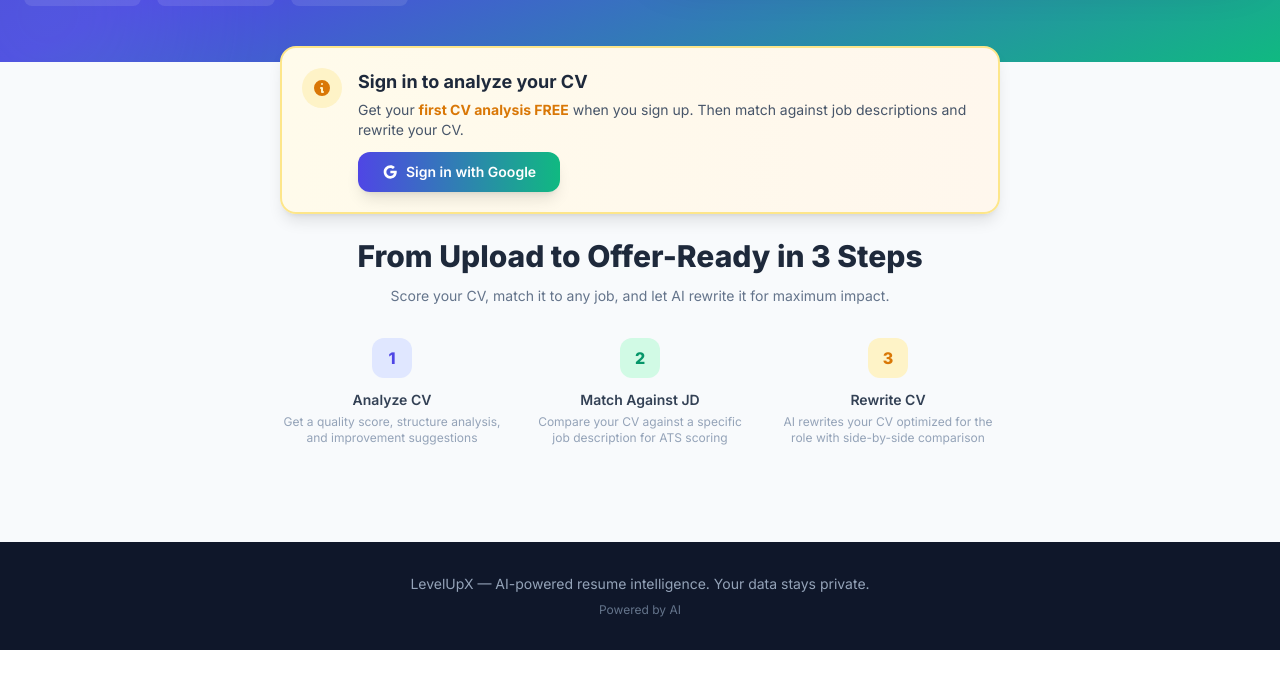
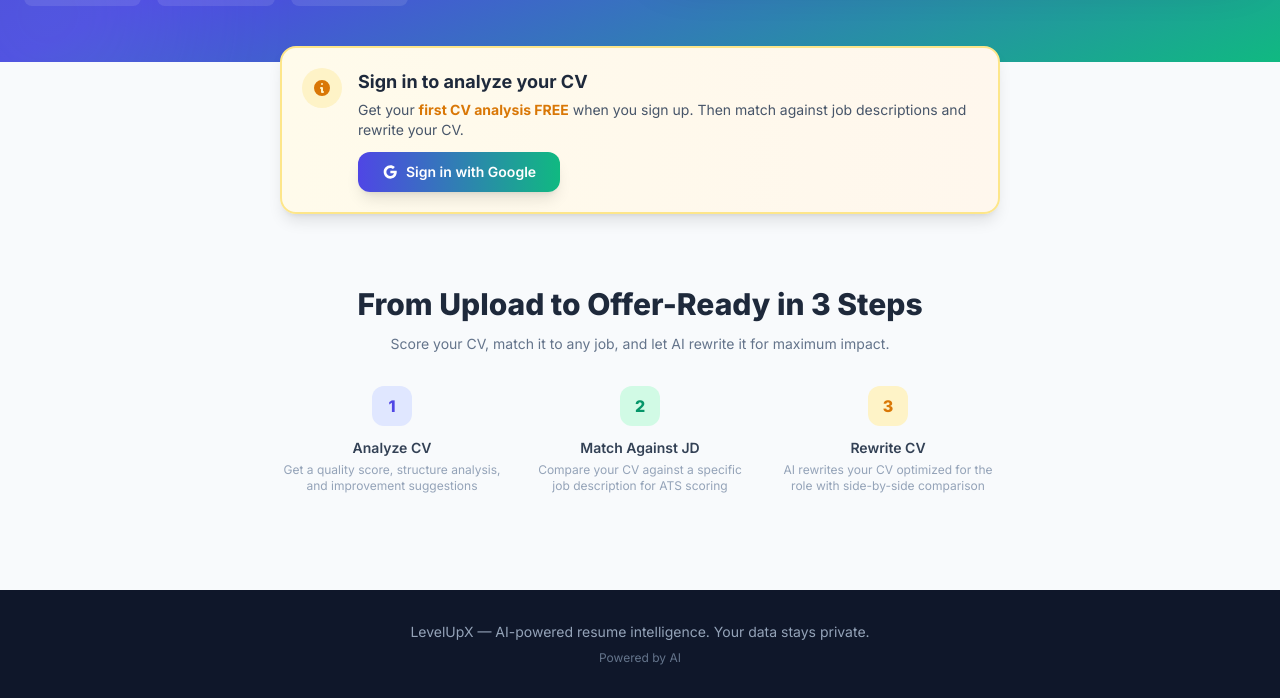
Before and after one commit to Sumant2298/cv-analyzer, a Flask app: page / in a window 1280 px wide. Shown: the part 548-1246 px from the top of the page. Before the commit the page ends 1198 px from the top, so only its background shows below. Run offline with Flask 3, Linux system fonts and the light colour scheme; some libraries are stand-ins or nearby versions.

Commit message:
Add more top padding to How It Works section to clear hero gradient
Co-Authored-By: Claude Opus 4.6 <noreply@anthropic.com>

```diff
--- a/templates/index.html
+++ b/templates/index.html
@@ -279,8 +279,8 @@
 </form>
 
 <!-- How it works -->
-<div class="max-w-3xl mx-auto px-4 sm:px-6 pb-12">
-    <h2 class="text-center text-2xl sm:text-3xl font-extrabold text-slate-800 mb-3 pt-4">From Upload to Offer-Ready in 3 Steps</h2>
+<div class="max-w-3xl mx-auto px-4 sm:px-6 pt-16 pb-12">
+    <h2 class="text-center text-2xl sm:text-3xl font-extrabold text-slate-800 mb-3">From Upload to Offer-Ready in 3 Steps</h2>
     <p class="text-center text-sm text-slate-500 mb-8 max-w-lg mx-auto">Score your CV, match it to any job, and let AI rewrite it for maximum impact.</p>
     <div class="grid grid-cols-1 sm:grid-cols-3 gap-6">
         <div class="text-center">
```
